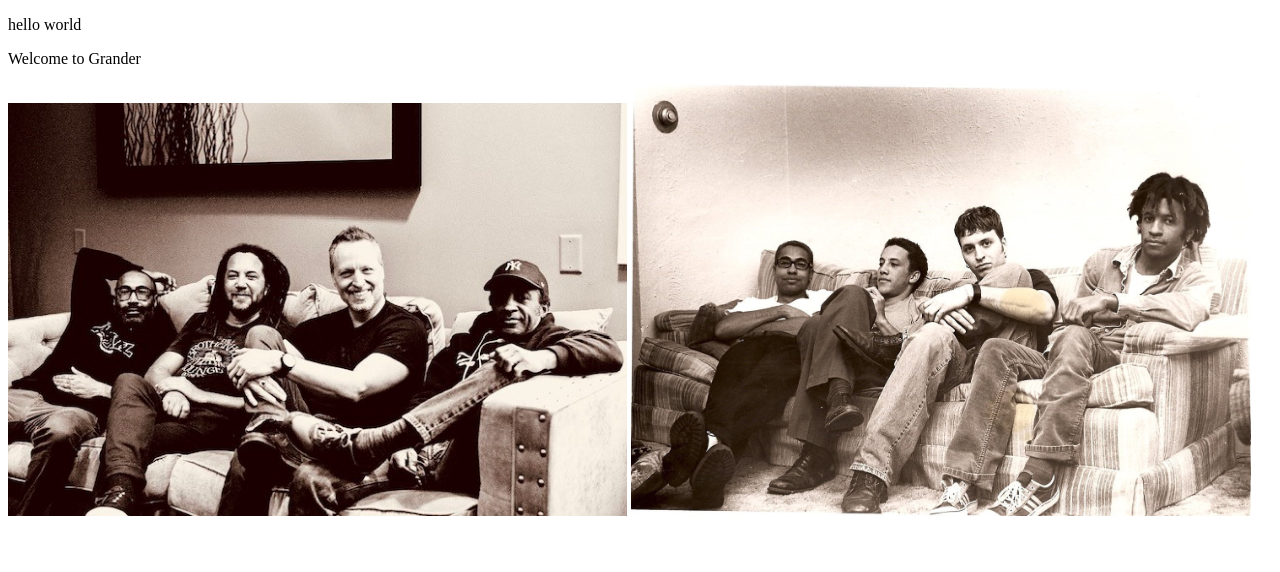
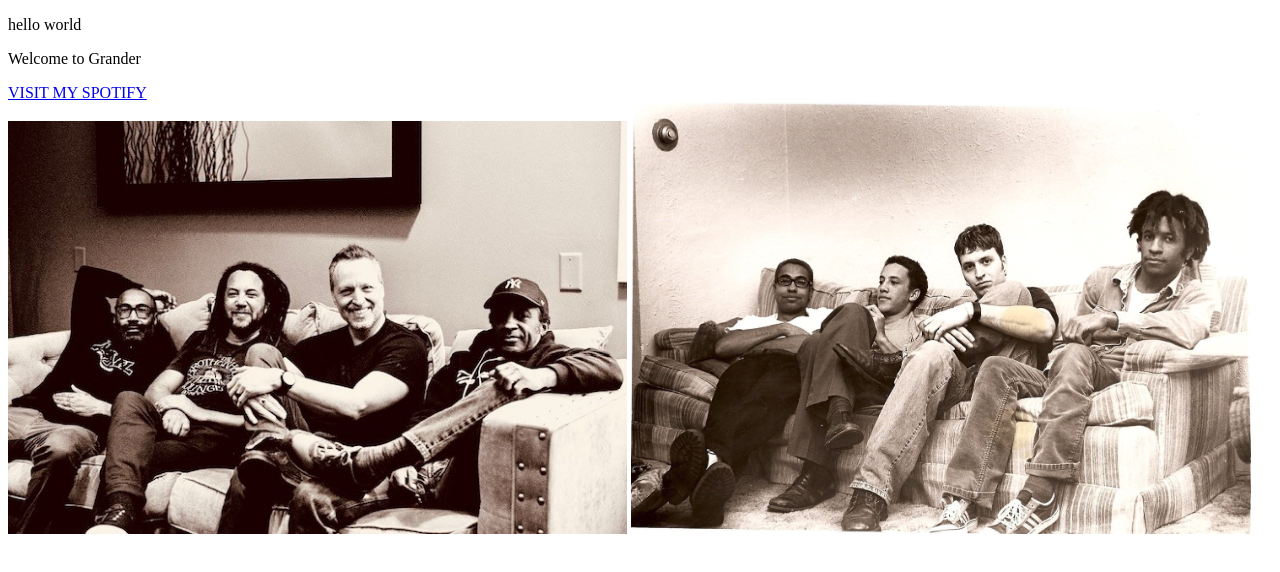
Before and after one commit to grander1996/grander1996.github.io, a plain HTML site: page index.html in a window 1280 px wide. Drawn offline with Linux system fonts and the light colour scheme.

Commit message:
Changes to be committed: 	modified:   index.html

```diff
--- a/index.html
+++ b/index.html
@@ -5,6 +5,9 @@
 </head>
 <p>hello world</p>
 <p>Welcome to Grander</p>
+<a href="https://open.spotify.com/artist/6O2krgz28GbWWvuW3npAMh?si=chG5FP1OSTysObJvOEM9gQ">VISIT MY SPOTIFY</a>
+<br>
+
 <img src="./assets/grander1.jpg">
 
 <img src="./assets/grander2.jpg">
```
